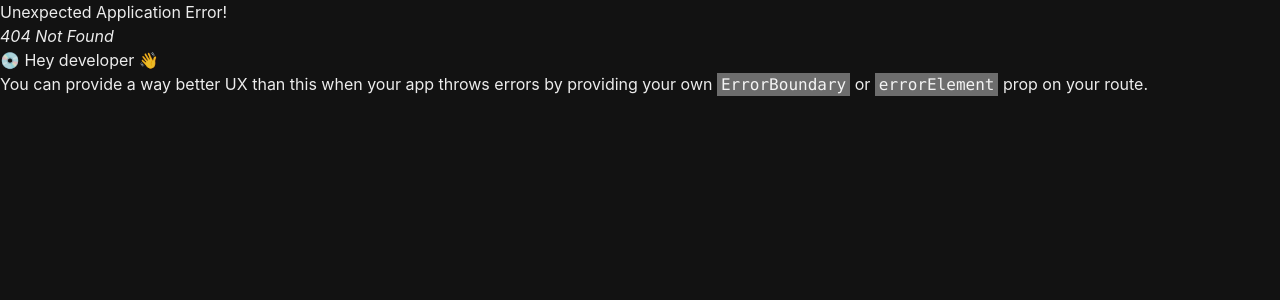
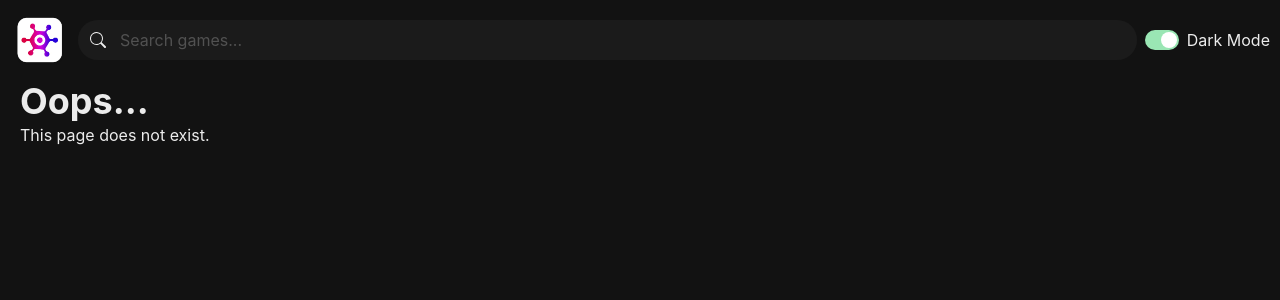
Before and after one commit to kharpham/game-hub, a React (Vite) app: page /games/1 in a window 1280 px wide. Before the commit this address had no page. Shown: the top 300 px of the page. Built offline with nearby package versions, Linux system fonts and the light colour scheme.

Commit message:
Handle errors

```diff
--- /dev/null
+++ b/src/pages/ErrorPage.tsx
@@ -0,0 +1,23 @@
+import { Box, Heading, Text } from "@chakra-ui/react";
+import { isRouteErrorResponse, useRouteError } from "react-router-dom";
+import NavBar from "../components/NavBar";
+
+const ErrorPage = () => {
+  const error = useRouteError();
+  return (
+    <>
+      <NavBar />
+
+      <Box paddingLeft={5}>
+          <Heading>Oops...</Heading>
+          <Text>
+            {isRouteErrorResponse(error)
+              ? "This page does not exist."
+              : "An unexpected error occurred"}
+          </Text>
+      </Box>
+    </>
+  );
+};
+
+export default ErrorPage;
--- a/src/routes.tsx
+++ b/src/routes.tsx
@@ -2,11 +2,13 @@ import { createBrowserRouter } from "react-router-dom";
 import Layout from "./pages/Layout.tsx";
 import HomePage from "./pages/HomePage.tsx";
 import GameDetailPage from "./pages/GameDetailPage.tsx";
+import ErrorPage from "./pages/ErrorPage.tsx";
 
 const routes = createBrowserRouter([
   {
     path: "/",
     element: <Layout />,
+    errorElement: <ErrorPage/>,
     children: [
       { index: true, element: <HomePage /> },
       { path: "game/:id", element: <GameDetailPage/> },
```
